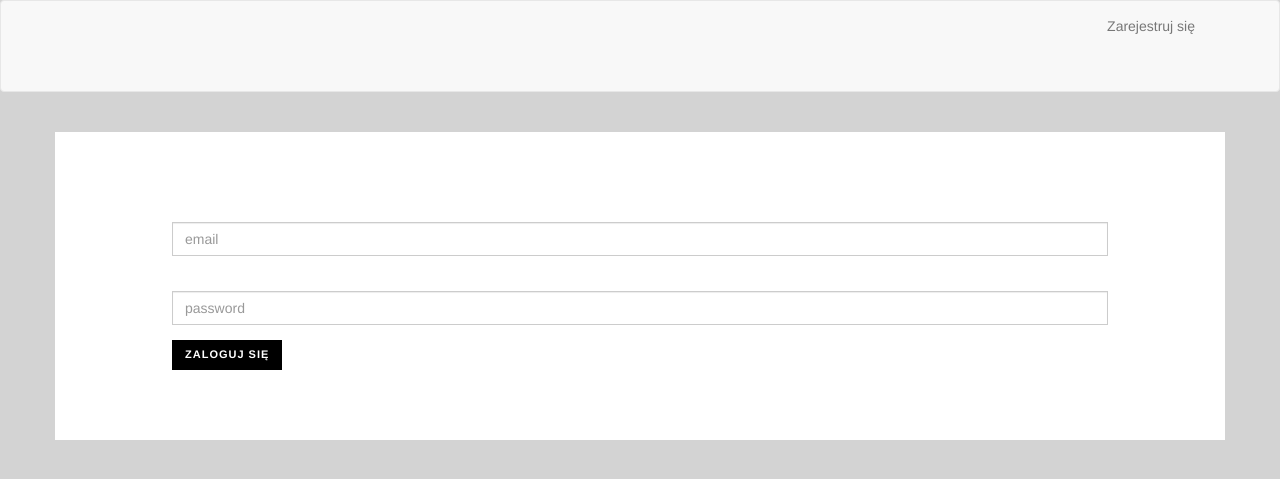
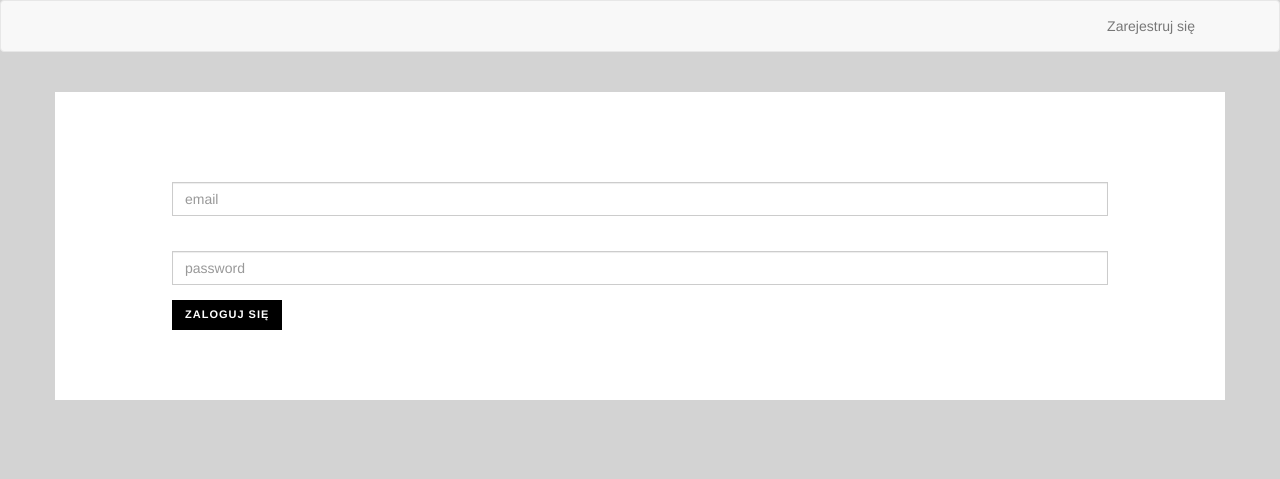
Before and after one commit to LucynaM/photoalbum, a Django app: page /login/ in a window 1280 px wide. Shown: the top 479 px of the page. Run offline with Django 3.2, Linux system fonts and the light colour scheme; data that the repository does not hold is empty; some libraries are stand-ins or nearby versions.

Commit message:
little restyling in login-signup views

```diff
--- a/photoalbum/static/photoalbum/css/style.css
+++ b/photoalbum/static/photoalbum/css/style.css
@@ -4,7 +4,8 @@
 .navbar {
     margin-bottom: 40px;
 }
-.container {
+
+.content-container {
     margin-bottom: 40px;
 }
 
--- a/photoalbum/templates/photoalbum/base.html
+++ b/photoalbum/templates/photoalbum/base.html
@@ -54,7 +54,7 @@
           </div>
     </nav>
 
-    <div class="container">
+    <div class="container content-container">
         <div class="row">
                 {% block content %} {% endblock content %}
         </div>
```
